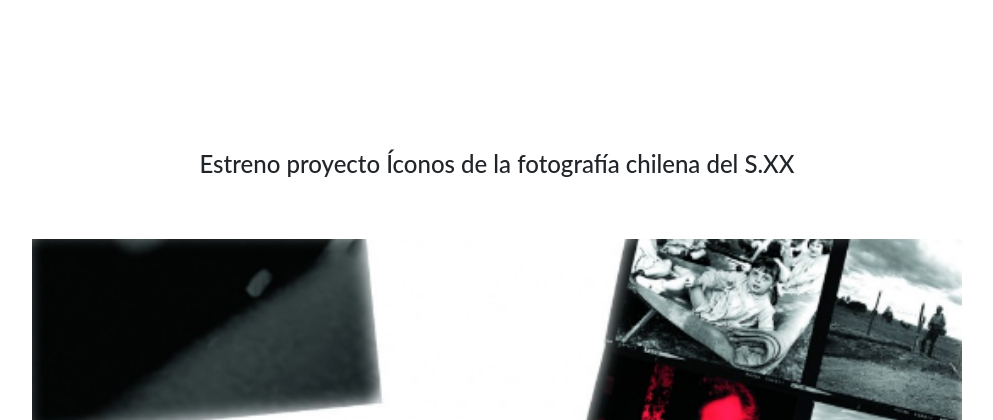
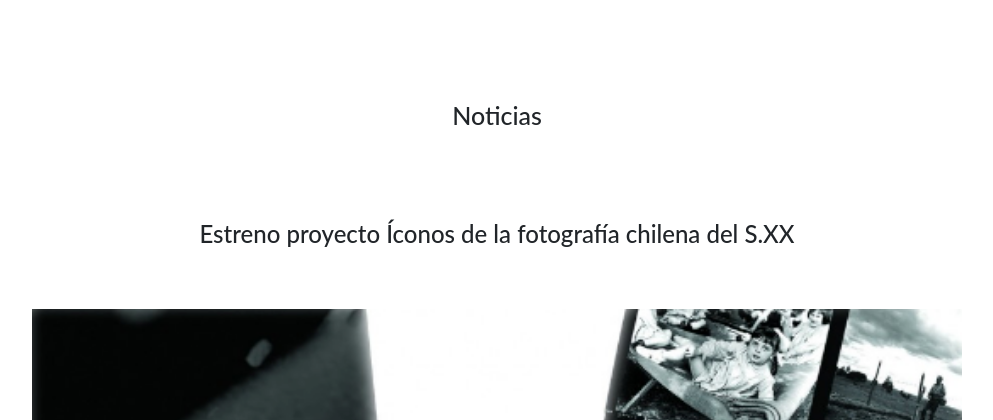
Before and after one commit to ssalgadoi/ColectivoRectangulo, a Django app: page /noticias/ in a window 1280 px wide. Shown: the part 120-540 px from the top of the page, without its empty margins (143-1136 px from the left). Run offline with Django 4.2, Linux system fonts and the light colour scheme; data comes from the database, SQL or seed files in the repository; some libraries are stand-ins or nearby versions; some web fonts are replaced.

Commit message:
Agregamos titulos a noticias y proyectos

```diff
--- a/history/templates/history/historia.html
+++ b/history/templates/history/historia.html
@@ -6,8 +6,8 @@
 
 {% block content %}
 <main class="contenedor">
+  <h1>Historia</h1>
   <div class="row">
-    <h1>Historia</h1>
     <div class="col-xl-12">
 
         <div class="row align-items-center">
--- a/news/templates/news/noticias.html
+++ b/news/templates/news/noticias.html
@@ -5,6 +5,7 @@
 
 {% block content %}
 <main class="contenedor">
+  <h1>Noticias</h1>
   {% for post in posts %}
   <section class="project">
     <div class="project-heading">
--- a/project/templates/project/proyectos.html
+++ b/project/templates/project/proyectos.html
@@ -7,6 +7,7 @@
 {% block content %}
 
 <main class="contenedor">
+  <h1>Proyectos</h1>
   {% for post in posts %}
   <section class="project">
     <div class="project-heading">
```
Also changed, not shown: history/templates/history/historias.html (line endings or trailing spaces).
